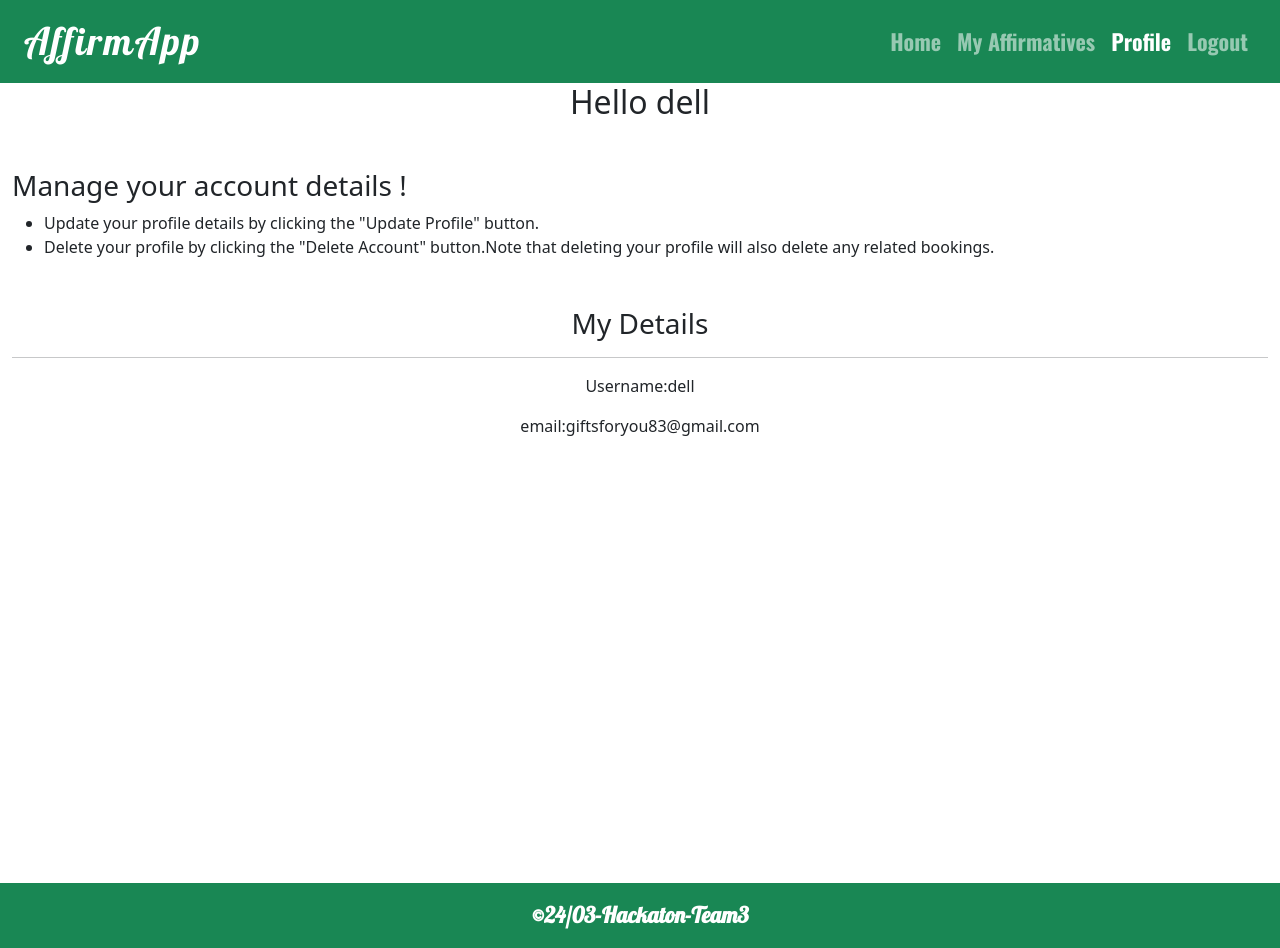
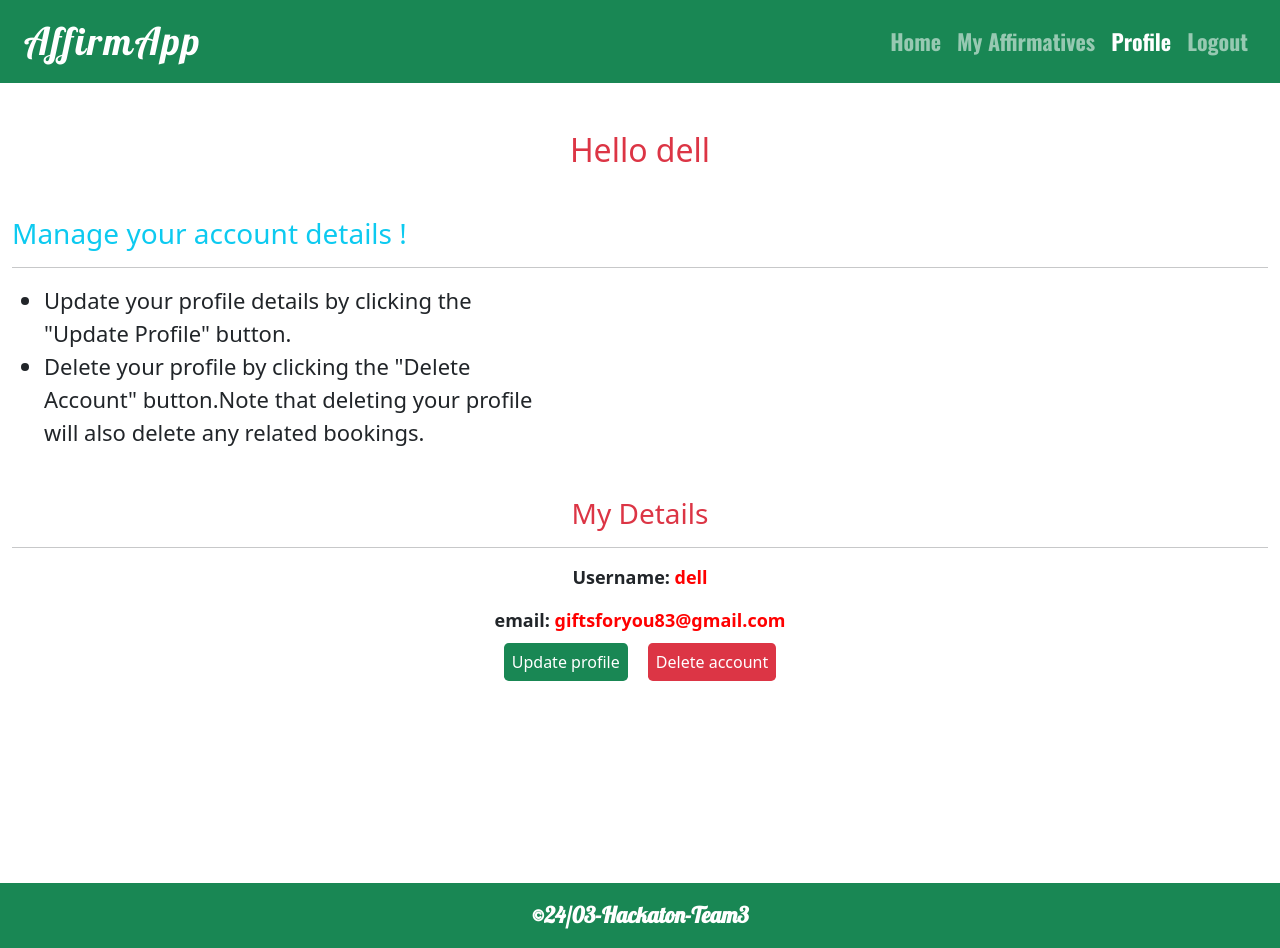
Before and after one commit to jamie33o/world-happiness-hackathon, a Django app: page /myprofile/myprofile/ in a window 1280 px wide. Run offline with Django 3.2, Linux system fonts and the light colour scheme; a user stored in the database is signed in; some libraries are stand-ins or nearby versions.

Commit message:
add styles to myprofile page and add buttons to update profile or delete account

```diff
--- a/affirmations/views.py
+++ b/affirmations/views.py
@@ -10,8 +10,7 @@ def affirmation_page(request):
     if request.user.is_authenticated:
         form = AudioRecordingForm()
         recordings = AudioRecording.objects.filter(user=request.user)
-        return render(request, 'affirmations/affirmations.html',
-                  {'form': form, 'recordings': recordings})
+        return render(request, 'affirmations/affirmations.html', {'form': form, 'recordings': recordings})
     else:
         messages.add_message(
                 request,
--- a/home/templates/home/index.html
+++ b/home/templates/home/index.html
@@ -6,7 +6,7 @@
 <div class="container-fluid">
    <div class="row">
       <!-- Background Image Section -->
-      <div class="background-image mx-auto h-100">
+      <div class="background-image d-flex flex-column justify-content-center h-100">
           <!-- Main Heading -->
           <header class="main-heading text-center oswald text-dark p-3 mt-5 bg-warning montserrat mx-auto ">Welcome to Your Oasis of Positivity !</header>
               <p class="text main-message mx-auto montserrat  p-3 mt-3  text-center rounded montserrat">At <span class=" span-text text-info">AffirmApp</span>, we're dedicated to helping you unlock your full potential and embrace a life filled with positivity, purpose, and personal growth. Our mission is to provide you with the tools, resources, and support you need to thrive in every aspect of your life.</p>
--- a/myprofile/templates/myprofile/profile.html
+++ b/myprofile/templates/myprofile/profile.html
@@ -4,19 +4,23 @@
 <div class="container-fluid profile-container">
     <div class="row h-100  montserrat">
         <div class="col-12">
-             <h2 class="text-center mx-auto"> Hello {{user}}</h2>
-            <h3 class="mt-5">Manage your account details !</h3>
+             <h2 class="text-center mx-auto mt-5 text-danger"> Hello {{user}}</h2>
+            <h3 class="mt-5 text-info">Manage your account details !</h3>
+            <hr>
             <ul class="profile-management-list">
-                <li>Update your profile details by clicking the "Update Profile" button.</li>
-                <li>Delete your profile by clicking the "Delete Account" button.<span>Note that deleting your profile will also delete any related bookings.</span></li>
+                <li class="text">Update your profile details by clicking the "Update Profile" button.</li>
+                <li class="text">Delete your profile by clicking the "Delete Account" button.<span>Note that deleting your profile will also delete any related bookings.</span></li>
                 </ul>
 
             <div>
-    <h3 class="text-center mt-5"> My Details </h3>
+    <h3 class="text-center mt-5 text-danger"> My Details </h3>
     <hr>
     <div >
-    <p class="text-center">Username:{{user}}</p>
-    <p class="text-center">email:{{user.email}}</p>
+    <p class="text-center details">Username:   <span class="details-span ">{{user}}</span></p>
+    <p class="text-center details ">email:     <span class="details-span ">{{user.email}}</span></p>
+    <div class="text-center mt-3">
+         <a href="" class=" details-btn btn-success  m-2 text-decoration-none p-2 rounded-3 " >Update profile</a>
+        <a href="" class="details-btn btn-danger text-decoration-none m-2 p-2 rounded-3">Delete account</a></div>
 </div>
     </div>
     </div>
--- a/static/css/base.css
+++ b/static/css/base.css
@@ -187,6 +187,17 @@ font-family:'Oswald', sans-serif;
     height: 300px;
 }
 
+/* styles for profile page */
+.details{
+    font-size:18px;
+    font-weight:700;
+}
+
+.details-span{
+    font-size:"20px";
+    color:red;
+}
+
 /*  styles for bigger screen sizes */
 @media only screen and (min-width:767px) {
     .nav-link, .text{
--- a/templates/base.html
+++ b/templates/base.html
@@ -65,7 +65,7 @@
 
     <title>{% block extra_title %}{% endblock %}</title>
   </head>
-  <body class="d-flex flex-column justify-content-center h-100">
+  <body class="d-flex flex-column h-100">
 
     <header class="container-fluid p-0 ">
       {% block page_header %}
@@ -116,7 +116,7 @@
 
       {% for message in messages %}
         <div class="messages position-absolute m-4">
-            <div class="alert bg-{% if not message.tags == 'error' %}{{message.tags}}{% else %}danger{% endif %} mx-auto">
+            <div class="mx-auto alert bg-{% if not message.tags == 'error' %}{{message.tags}}{% else %}danger{% endif %} mx-auto">
                 <strong>{{message.tags}}</strong>
                 <hr class="message-inner-separator">
                 <p>
```
